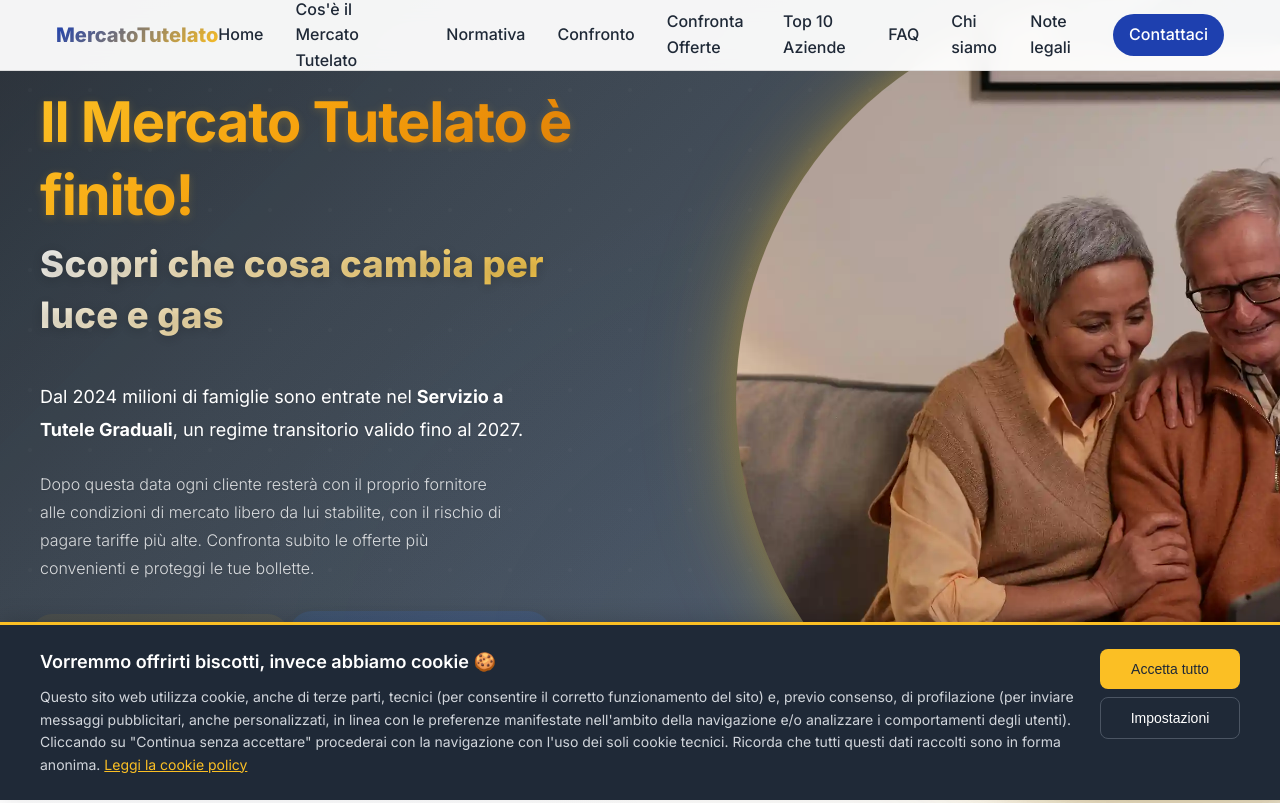
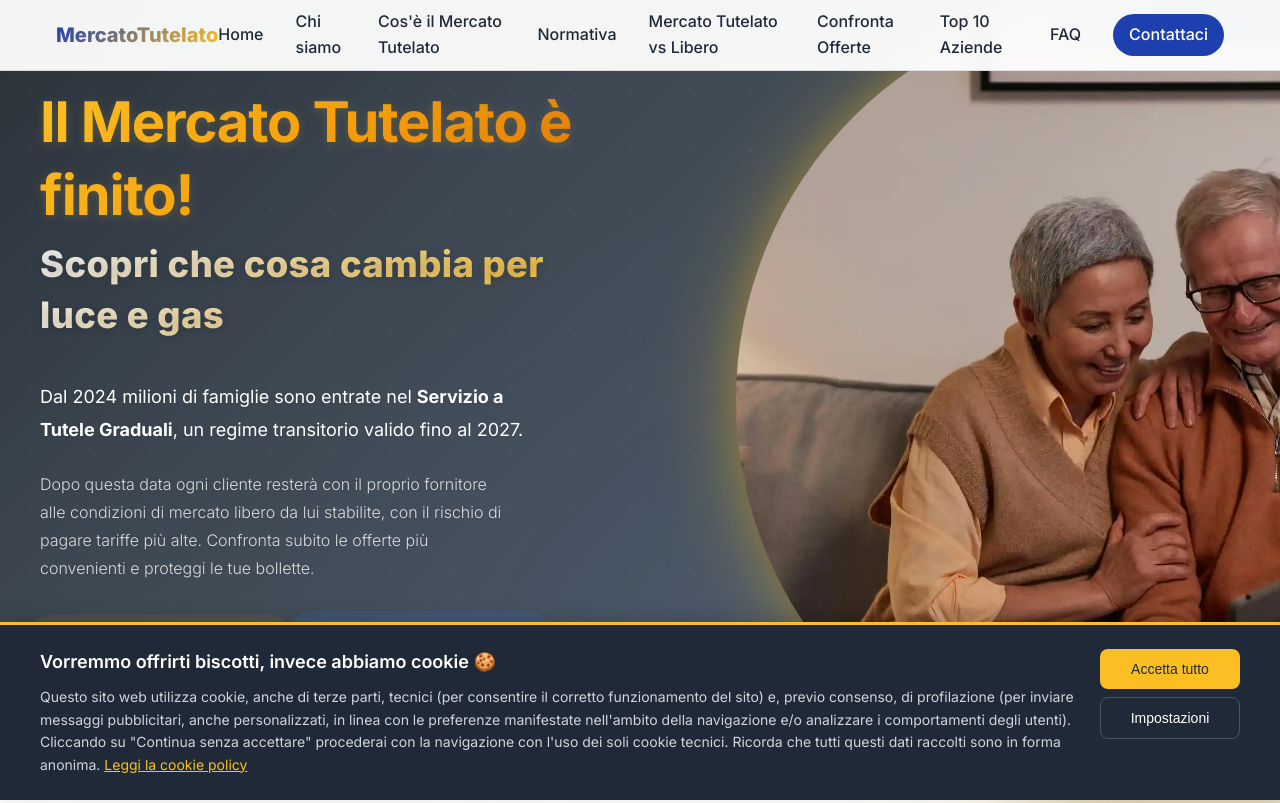
Before and after one commit to letizialib/mercato-tutelato, a plain HTML site: page index.html in a window 1280 px wide. Shown: the top 803 px of the page. Drawn offline with nearby package versions, Linux system fonts and the light colour scheme.

Commit message:
Aggiornamento navbar: rimosso Note legali, spostato Chi siamo, rinominato Confronto in Mercato Tutelato vs Libero e aggiornati i footer

```diff
--- a/index.html
+++ b/index.html
@@ -37,14 +37,13 @@
             </div>
             <div class="nav-menu" id="navMenu">
                 <a href="index.html" class="nav-link">Home</a>
+                <a href="chi-siamo.html" class="nav-link">Chi siamo</a>
                 <a href="mercato-tutelato.html" class="nav-link">Cos'è il Mercato Tutelato</a>
                 <a href="normativa.html" class="nav-link">Normativa</a>
-                <a href="confronto.html" class="nav-link">Confronto</a>
+                <a href="confronto.html" class="nav-link">Mercato Tutelato vs Libero</a>
                 <a href="#form-analisi" class="nav-link">Confronta Offerte</a>
                 <a href="aziende-luce-gas.html" class="nav-link">Top 10 Aziende</a>
                 <a href="faq.html" class="nav-link">FAQ</a>
-                <a href="chi-siamo.html" class="nav-link">Chi siamo</a>
-                <a href="note-legali.html" class="nav-link">Note legali</a>
                 <a href="#form-analisi" class="nav-link nav-cta">Contattaci</a>
             </div>
             <button class="nav-toggle" id="navToggle" aria-controls="navMenu" aria-expanded="false" aria-label="Apri menu">
@@ -425,7 +424,7 @@
                     <ul class="footer-links">
                         <li><a href="mercato-tutelato.html">Cos'è il Mercato Tutelato</a></li>
                         <li><a href="normativa.html">Normativa e Regolamenti</a></li>
-                        <li><a href="confronto.html">Confronto Mercati</a></li>
+                        <li><a href="confronto.html">Mercato Tutelato vs Libero</a></li>
                         <li><a href="#form-analisi">Confronta Offerte</a></li>
                         <li><a href="aziende-luce-gas.html">Top 10 Aziende</a></li>
                         <li><a href="faq.html">FAQ</a></li>
```
Also changed, not shown: aziende-luce-gas.html (+3 -4 lines), chi-siamo.html (+3 -4 lines), codice-etico.html (+3 -4 lines), confronto.html (+3 -4 lines), cookie-policy.html (+3 -4 lines), faq.html (+3 -4 lines), mercato-tutelato.html (+3 -4 lines), normativa.html (+3 -4 lines), note-legali.html (+3 -4 lines), offerte.html (+3 -4 lines), privacy-policy.html (+3 -4 lines).
